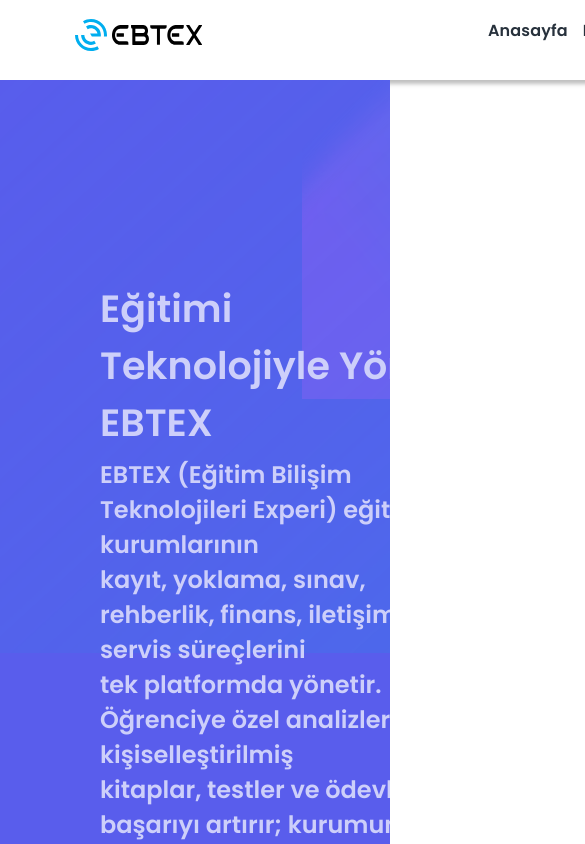
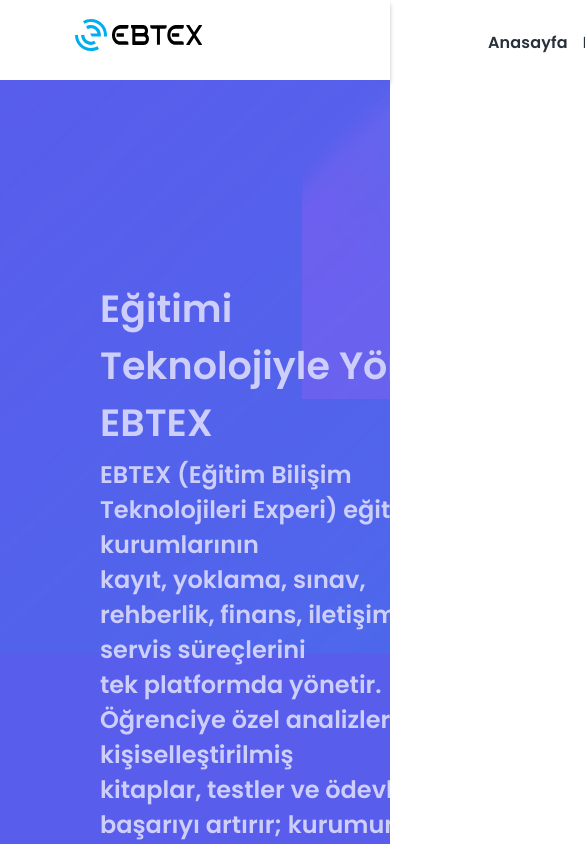
Before and after one commit to recepasl44/website, a Next.js app: page / in a window 390 px wide. Shown: the top 844 px of the page, 585 px wide, since content can reach past the window. Built offline with nearby package versions, Linux system fonts and the light colour scheme; what @mui/material-nextjs would draw is missing.

Commit message:
Make layout responsive

```diff
--- a/components/footer.tsx
+++ b/components/footer.tsx
@@ -8,7 +8,7 @@
 const Footer: NextPage<FooterType> = ({ className = "" }) => {
   return (
     <div
-      className={`w-[1920px] h-[551px] bg-[#192038] max-w-full overflow-hidden flex flex-col items-start justify-start !pt-[74px] !pb-[25px] !pl-[157px] !pr-[157px] box-border gap-[184px] text-left text-base font-[Poppins] ${className}`}
+      className={`w-full max-w-[1920px] mx-auto h-[551px] bg-[#192038] overflow-hidden flex flex-col items-start justify-start !pt-[74px] !pb-[25px] !pl-[157px] !pr-[157px] box-border gap-[184px] text-left text-base font-[Poppins] ${className}`}
     >
       <section className="w-[1306px] h-[244px] flex flex-row items-start justify-start gap-[107px] text-left text-xl text-[#fff] font-[Poppins]">
         <div className="w-[459px] flex flex-col items-start justify-start gap-[21px] text-base text-[#a3a6af]">
--- a/components/frame246.tsx
+++ b/components/frame246.tsx
@@ -9,7 +9,7 @@
 const Frame2461: NextPage<Frame2461Type> = ({ className = "" }) => {
   return (
     <div
-      className={`w-[1920px] h-[590px] bg-[#5561eb] max-w-full overflow-hidden flex flex-col items-end justify-start !pt-[70px] !pb-[70.8px] !pl-[104px] !pr-[104px] box-border relative gap-[50px] text-center text-base text-[#fff] font-[Poppins] ${className}`}
+      className={`w-full max-w-[1920px] mx-auto h-[590px] bg-[#5561eb] overflow-hidden flex flex-col items-end justify-start !pt-[70px] !pb-[70.8px] !pl-[104px] !pr-[104px] box-border relative gap-[50px] text-center text-base text-[#fff] font-[Poppins] ${className}`}
     >
       <main className="w-[1970px] h-[1266.3px] absolute !!m-[0 important] bottom-[-448px] left-[-40px] z-[0]">
         <div className="absolute top-[368.3px] left-[1716px] w-[29.5px] flex flex-col items-start justify-start gap-[85px]">
--- a/components/grme-navbar-on.tsx
+++ b/components/grme-navbar-on.tsx
@@ -8,10 +8,10 @@
 const GrmeNavbarOn: NextPage<GrmeNavbarOnType> = ({ className = "" }) => {
   return (
     <div
-      className={`w-[1920px] h-20 max-w-full flex flex-row items-start justify-start ${className}`}
+      className={`w-full max-w-[1920px] mx-auto h-20 flex flex-row items-start justify-start ${className}`}
     >
-      <section className="h-20 w-[1920px] flex flex-row items-start justify-start">
-        <div className="h-20 w-[1920px] flex flex-row items-start justify-start">
+      <section className="h-20 w-full max-w-[1920px] flex flex-row items-start justify-start">
+        <div className="h-20 w-full max-w-[1920px] flex flex-row items-start justify-start">
           <Header />
         </div>
       </section>
--- a/components/header.tsx
+++ b/components/header.tsx
@@ -9,7 +9,7 @@
 const Header: NextPage<HeaderType> = ({ className = "" }) => {
   return (
     <div
-      className={`h-20 w-[1920px] shadow-[0px_4px_4px_rgba(0,_0,_0,_0.25)] bg-[#fff] flex flex-row items-start justify-start !pt-[19px] !pb-[19px] !pl-[75px] !pr-[75px] box-border gap-[286px] text-left text-base text-[#27313c] font-[Poppins] ${className}`}
+      className={`h-20 w-full max-w-[1920px] mx-auto shadow-[0px_4px_4px_rgba(0,_0,_0,_0.25)] bg-[#fff] flex flex-row items-start justify-start !pt-[19px] !pb-[19px] !pl-[75px] !pr-[75px] box-border gap-[286px] text-left text-base text-[#27313c] font-[Poppins] ${className}`}
     >
       <div className="flex flex-row items-center justify-start gap-[5px]">
         <Image
--- a/components/referanslarmz.tsx
+++ b/components/referanslarmz.tsx
@@ -9,7 +9,7 @@
 const Referanslarmz: NextPage<ReferanslarmzType> = ({ className = "" }) => {
   return (
     <div
-      className={`w-[1920px] h-[574px] bg-[#5561eb] max-w-full overflow-hidden flex flex-col items-end justify-start !pt-[70px] !pb-[70px] !pl-[126.6px] !pr-[126.6px] box-border relative gap-[30px] text-center text-base text-[#fff] font-[Poppins] ${className}`}
+      className={`w-full max-w-[1920px] mx-auto h-[574px] bg-[#5561eb] overflow-hidden flex flex-col items-end justify-start !pt-[70px] !pb-[70px] !pl-[126.6px] !pr-[126.6px] box-border relative gap-[30px] text-center text-base text-[#fff] font-[Poppins] ${className}`}
     >
       <main className="w-[1970px] h-[1266.3px] absolute !!m-[0 important] bottom-[-464px] left-[-40px] z-[0]">
         <div className="absolute top-[368.3px] left-[1716px] w-[29.5px] flex flex-col items-start justify-start gap-[85px]">
--- a/components/root.tsx
+++ b/components/root.tsx
@@ -8,7 +8,7 @@
 const Root: NextPage<RootType> = ({ className = "" }) => {
   return (
     <div
-      className={`w-[1920px] bg-[#f9fafc] max-w-full overflow-hidden flex flex-col items-start justify-start !pt-[70px] !pb-[85px] !pl-[91px] !pr-[91px] box-border gap-[50px] leading-[normal] tracking-[normal] ${className}`}
+      className={`w-full max-w-[1920px] mx-auto bg-[#f9fafc] overflow-hidden flex flex-col items-start justify-start !pt-[70px] !pb-[85px] !pl-[91px] !pr-[91px] box-border gap-[50px] leading-[normal] tracking-[normal] ${className}`}
     >
       <section className="flex flex-row items-start justify-start !pt-0 !pb-0 !pl-[533px] !pr-[533px] box-border max-w-full text-center text-base text-[#5c67f7] font-[Poppins] mq450:!pl-5 mq450:!pr-5 mq450:box-border">
         <div className="self-stretch flex flex-col items-end justify-start gap-2.5 max-w-full">
--- a/components/root1.tsx
+++ b/components/root1.tsx
@@ -8,7 +8,7 @@
 const Root1: NextPage<Root1Type> = ({ className = "" }) => {
   return (
     <div
-      className={`w-[1920px] h-[696px] bg-[#f9fafc] max-w-full overflow-hidden flex flex-col items-center justify-start !pt-[70px] !pb-[70px] !pl-5 !pr-5 box-border gap-[50px] leading-[normal] tracking-[normal] text-center text-base text-[#5c67f7] font-[Poppins] ${className}`}
+      className={`w-full max-w-[1920px] mx-auto h-[696px] bg-[#f9fafc] overflow-hidden flex flex-col items-center justify-start !pt-[70px] !pb-[70px] !pl-5 !pr-5 box-border gap-[50px] leading-[normal] tracking-[normal] text-center text-base text-[#5c67f7] font-[Poppins] ${className}`}
     >
       <div className="flex flex-row items-start justify-start !pt-0 !pb-0 !pl-[155px] !pr-[155px] box-border max-w-full">
         <div className="self-stretch flex flex-col items-end justify-start gap-2.5 max-w-full">
--- a/components/root2.tsx
+++ b/components/root2.tsx
@@ -13,7 +13,7 @@
 const Root2: NextPage<Root2Type> = ({ className = "", property1 = 10 }) => {
   return (
     <div
-      className={`w-[1920px] h-[699px] bg-[#e9ecfb] max-w-full overflow-hidden flex flex-col items-end justify-start !pt-[70px] !pb-[70px] !pl-[367px] !pr-[367px] box-border gap-10 text-center text-base text-[#5c67f7] font-[Poppins] ${className}`}
+      className={`w-full max-w-[1920px] mx-auto h-[699px] bg-[#e9ecfb] overflow-hidden flex flex-col items-end justify-start !pt-[70px] !pb-[70px] !pl-[367px] !pr-[367px] box-border gap-10 text-center text-base text-[#5c67f7] font-[Poppins] ${className}`}
       data-property1={property1}
     >
       <div className="w-[860px] h-[70px] flex flex-row items-start justify-end !pt-0 !pb-0 !pl-0 !pr-[324px] box-border">
--- a/components/website.tsx
+++ b/components/website.tsx
@@ -8,7 +8,7 @@
 const Website: NextPage<WebsiteType> = ({ className = "" }) => {
   return (
     <div
-      className={`w-[1920px] h-[632px] bg-[#e9ecfb] max-w-full flex flex-col items-center justify-start !pt-[70px] !pb-[97px] !pl-5 !pr-[21px] box-border gap-[30px] leading-[normal] tracking-[normal] text-center text-base text-[#5c67f7] font-[Poppins] ${className}`}
+      className={`w-full max-w-[1920px] mx-auto h-[632px] bg-[#e9ecfb] flex flex-col items-center justify-start !pt-[70px] !pb-[97px] !pl-5 !pr-[21px] box-border gap-[30px] leading-[normal] tracking-[normal] text-center text-base text-[#5c67f7] font-[Poppins] ${className}`}
     >
       <div className="flex flex-row items-start justify-end !pt-0 !pb-0 !pl-[367px] !pr-[365px] box-border max-w-full mq450:!pl-5 mq450:!pr-5 mq450:box-border">
         <div className="h-6 flex flex-col items-center justify-center">
--- a/components/website1.tsx
+++ b/components/website1.tsx
@@ -8,7 +8,7 @@
 const Website1: NextPage<Website1Type> = ({ className = "" }) => {
   return (
     <div
-      className={`w-[1920px] h-[861px] bg-[#f9fafc] max-w-full overflow-hidden flex flex-col items-center justify-start !pt-[70px] !pb-[70px] !pl-5 !pr-5 box-border gap-[50px] leading-[normal] tracking-[normal] text-center text-base text-[#5c67f7] font-[Poppins] ${className}`}
+      className={`w-full max-w-[1920px] mx-auto h-[861px] bg-[#f9fafc] overflow-hidden flex flex-col items-center justify-start !pt-[70px] !pb-[70px] !pl-5 !pr-5 box-border gap-[50px] leading-[normal] tracking-[normal] text-center text-base text-[#5c67f7] font-[Poppins] ${className}`}
     >
       <div className="flex flex-row items-start justify-start !pt-0 !pb-0 !pl-[543px] !pr-[543px] box-border max-w-full mq450:!pl-5 mq450:!pr-5 mq450:box-border">
         <div className="self-stretch flex flex-col items-start justify-start gap-2.5 max-w-full">
```
